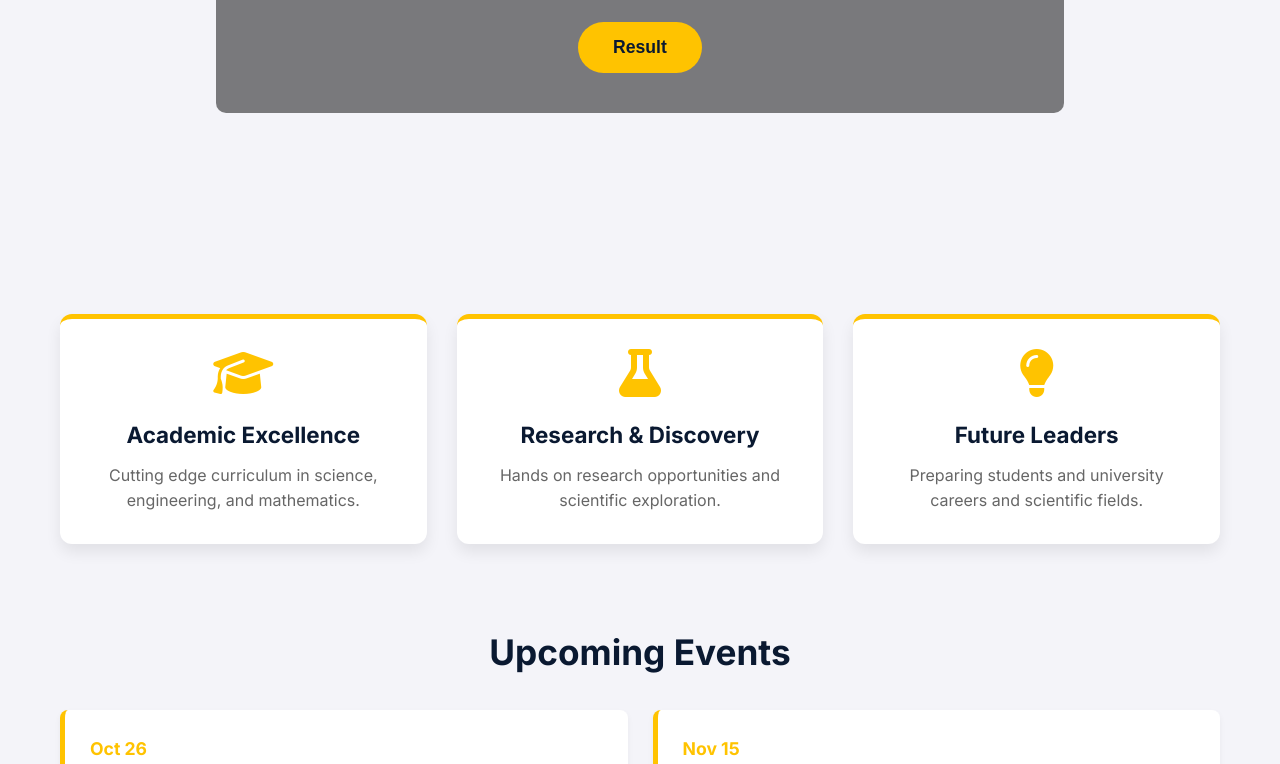
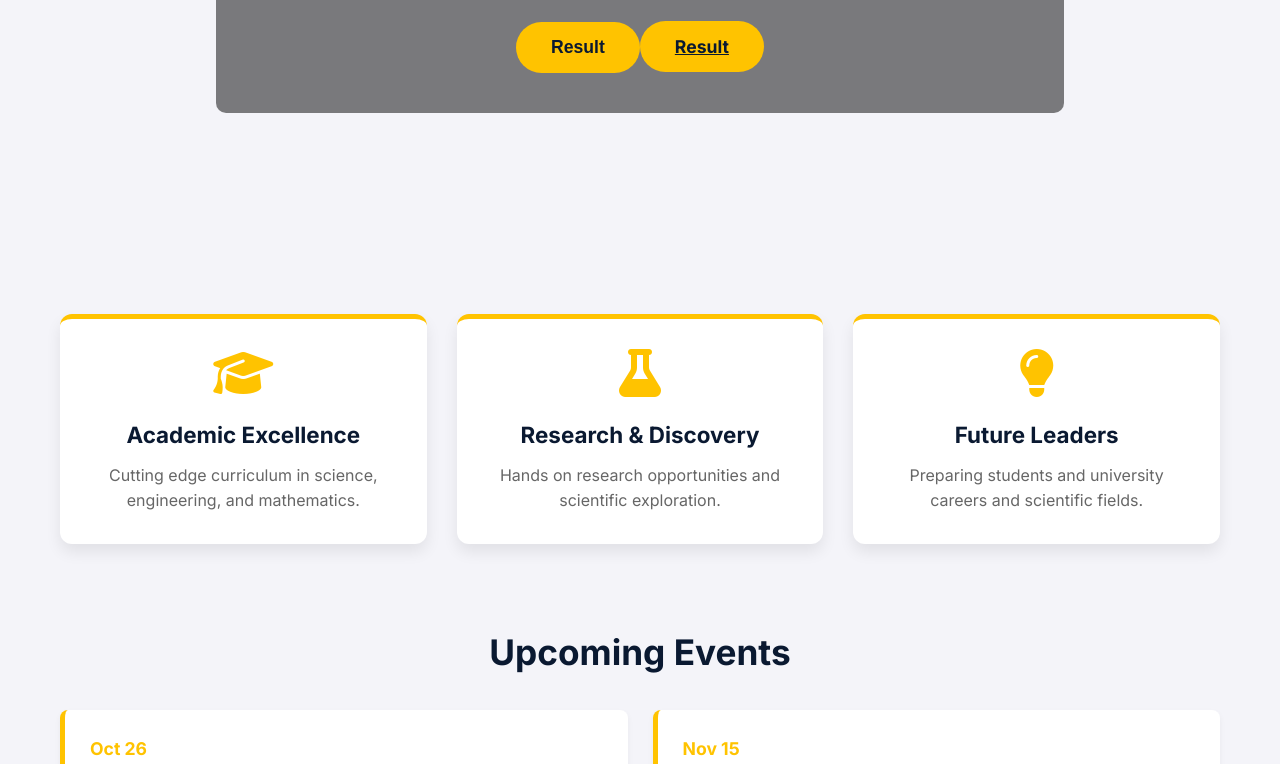
Before and after one commit to hafizammarhassan/oasis-academy, a website built with Vite: page index.html in a window 1280 px wide. Shown: the part 336-1100 px from the top of the page. Built offline with nearby package versions, Linux system fonts and the light colour scheme; files whose address does not match are found by name.

Commit message:
Add files via upload

```diff
--- a/index.html
+++ b/index.html
@@ -31,7 +31,7 @@
     <section class="hero-section">
         <div class="hero-overlay container">
             <h1 class="headline-text">We Believe in learning</h1>
-            <button class="cta-button">Result</button>
+            <button class="cta-button">Result</button><a href="result.html" class="cta-button">Result</a>
         </div>
     </section>
 
```
